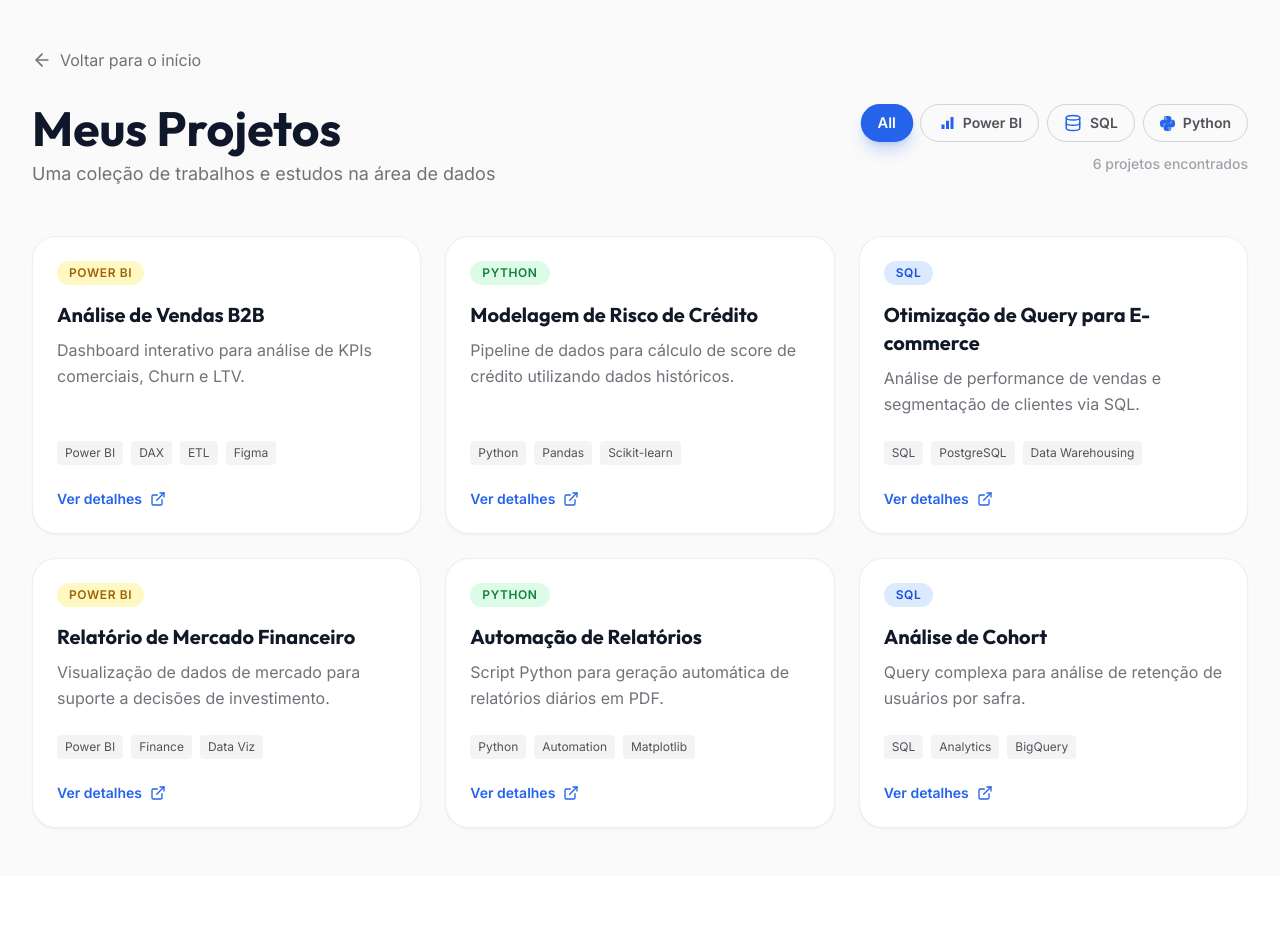
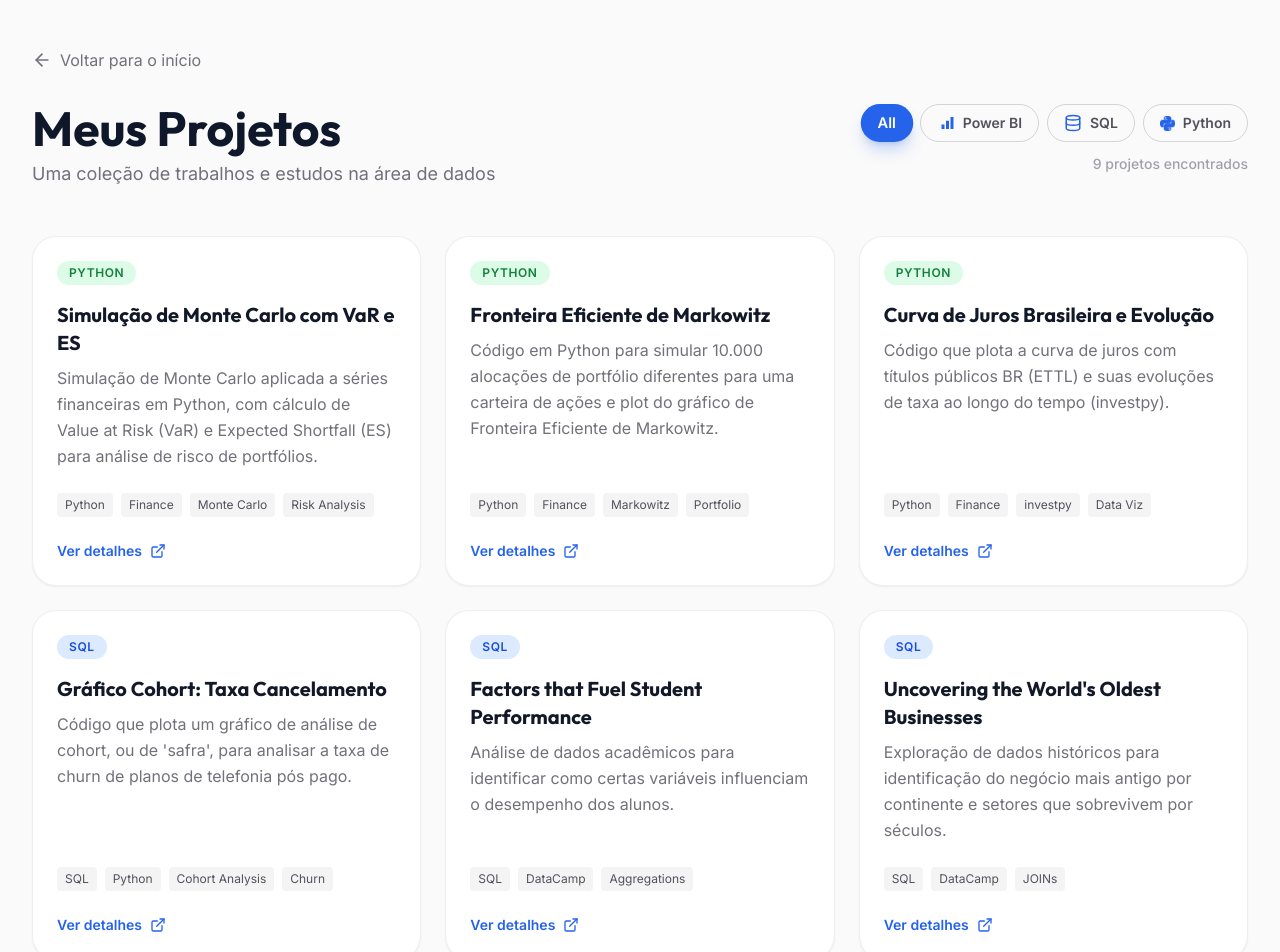
Before and after one commit to gabriel-u-freitas/Portfolio-Gabriel, a Next.js app: page /projects in a window 1280 px wide. Shown: the top 952 px of the page. Before the commit the page ends 876 px from the top, so only its background shows below. Built offline with nearby package versions, Linux system fonts and the light colour scheme.

Commit message:
projetos adicionados

```diff
--- a/src/data/projects.ts
+++ b/src/data/projects.ts
@@ -8,6 +8,58 @@ export interface Project {
 }
 
 export const projectsData: Project[] = [
+    // ---- Projetos Reais do GitHub ----
+    {
+        title: "Simulação de Monte Carlo com VaR e ES",
+        description: "Simulação de Monte Carlo aplicada a séries financeiras em Python, com cálculo de Value at Risk (VaR) e Expected Shortfall (ES) para análise de risco de portfólios.",
+        category: "Python",
+        tags: ["Python", "Finance", "Monte Carlo", "Risk Analysis"],
+        link: "https://github.com/gabriel-u-freitas/Simulacao_de_Monte_Carlo_com_VaR_e_ES"
+    },
+    {
+        title: "Fronteira Eficiente de Markowitz",
+        description: "Código em Python para simular 10.000 alocações de portfólio diferentes para uma carteira de ações e plot do gráfico de Fronteira Eficiente de Markowitz.",
+        category: "Python",
+        tags: ["Python", "Finance", "Markowitz", "Portfolio"],
+        link: "https://github.com/gabriel-u-freitas/Fronteira_Eficiente_de_Markowitz"
+    },
+    {
+        title: "Curva de Juros Brasileira e Evolução",
+        description: "Código que plota a curva de juros com títulos públicos BR (ETTL) e suas evoluções de taxa ao longo do tempo (investpy).",
+        category: "Python",
+        tags: ["Python", "Finance", "investpy", "Data Viz"],
+        link: "https://github.com/gabriel-u-freitas/Curva_de_Juros_Brasileira_e_Evolucao_Taxas_no_Tempo"
+    },
+    {
+        title: "Gráfico Cohort: Taxa Cancelamento",
+        description: "Código que plota um gráfico de análise de cohort, ou de 'safra', para analisar a taxa de churn de planos de telefonia pós pago.",
+        category: "SQL",
+        tags: ["SQL", "Python", "Cohort Analysis", "Churn"],
+        link: "https://github.com/gabriel-u-freitas/Grafico_Cohort_Taxa_Cancelamento"
+    },
+    {
+        title: "Factors that Fuel Student Performance",
+        description: "Análise de dados acadêmicos para identificar como certas variáveis influenciam o desempenho dos alunos.",
+        category: "SQL",
+        tags: ["SQL", "DataCamp", "Aggregations"],
+        link: "https://github.com/gabriel-u-freitas/Projetos_DataCamp_SQL/tree/main/Project%20-%20Factors%20that%20Fuel%20Student%20Performance"
+    },
+    {
+        title: "Uncovering the World's Oldest Businesses",
+        description: "Exploração de dados históricos para identificação do negócio mais antigo por continente e setores que sobrevivem por séculos.",
+        category: "SQL",
+        tags: ["SQL", "DataCamp", "JOINs"],
+        link: "https://github.com/gabriel-u-freitas/Projetos_DataCamp_SQL/tree/main/Project%20-%20Uncovering%20the%20World's%20Oldest%20Businesses"
+    },
+    {
+        title: "Exploring Trends in American Baby Names",
+        description: "Identificação de tendências de popularidade em nomes de bebês nos EUA ao longo do tempo.",
+        category: "SQL",
+        tags: ["SQL", "DataCamp", "Window Functions"],
+        link: "https://github.com/gabriel-u-freitas/Projetos_DataCamp_SQL/tree/main/Project%20-%20Exploring%20Trends%20in%20American%20Baby%20Names"
+    },
+
+    // ---- Placeholders Power BI ----
     {
         title: "Análise de Vendas B2B",
         description: "Dashboard interativo para análise de KPIs comerciais, Churn e LTV.",
@@ -16,38 +68,10 @@ export const projectsData: Project[] = [
         link: "#"
     },
     {
-        title: "Modelagem de Risco de Crédito",
-        description: "Pipeline de dados para cálculo de score de crédito utilizando dados históricos.",
-        category: "Python",
-        tags: ["Python", "Pandas", "Scikit-learn"],
-        link: "#"
-    },
-    {
-        title: "Otimização de Query para E-commerce",
-        description: "Análise de performance de vendas e segmentação de clientes via SQL.",
-        category: "SQL",
-        tags: ["SQL", "PostgreSQL", "Data Warehousing"],
-        link: "#"
-    },
-    {
         title: "Relatório de Mercado Financeiro",
         description: "Visualização de dados de mercado para suporte a decisões de investimento.",
         category: "Power BI",
         tags: ["Power BI", "Finance", "Data Viz"],
         link: "#"
-    },
-    {
-        title: "Automação de Relatórios",
-        description: "Script Python para geração automática de relatórios diários em PDF.",
-        category: "Python",
-        tags: ["Python", "Automation", "Matplotlib"],
-        link: "#"
-    },
-    {
-        title: "Análise de Cohort",
-        description: "Query complexa para análise de retenção de usuários por safra.",
-        category: "SQL",
-        tags: ["SQL", "Analytics", "BigQuery"],
-        link: "#"
     }
 ];
```
Also changed, not shown: public/Certificados LinkedIn/outros/15 Certificado Curso Comunicação e Oratória Conquer Business School - 2023.jpeg (added).
